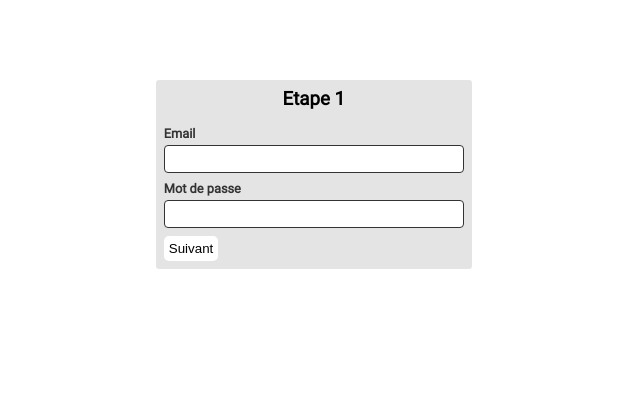
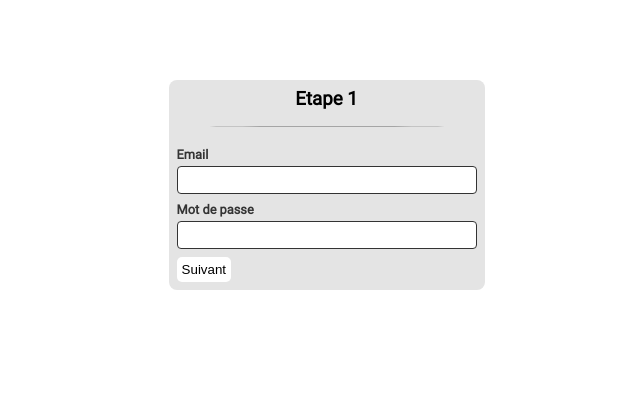
Before and after one commit to mikaelhen/tournoi_simplon, a PHP site: page /rocketleague.php in a window 1280 px wide. Shown: the top 399 px of the page, without its empty margins (241-881 px from the left). Run offline with PHP 8.4, Linux system fonts and the light colour scheme.

Commit message:
ajustement form

```diff
--- a/assets/includes/formulaire.php
+++ b/assets/includes/formulaire.php
@@ -1,8 +1,10 @@
+
 <form action="#" data-multi-step class="multi-step-form">
     <div data-step class="card">
         <h3 class="step-title">Etape 1</h3>
+        <div class="separatorForm"></div>
         <div class="form-group">
-            <label for="email">Email</label>
+            <label for="email" class="titleForm">Email</label>
             <input type="email" name="email" id="email" required>
         </div>
         <div class="form-group">
@@ -14,8 +16,9 @@
 
     <div data-step  class="card">
         <h3 class="step-title">Etape 2</h3>
+        <div class="separatorForm"></div>
             <div class="form-group">
-                <label for="address">Adresse</label>
+                <label for="address" class="titleForm">Adresse</label>
                 <input type="text" name="address" id="address" required>
             </div>
             <div class="form-group">
@@ -33,17 +36,18 @@
     </div>
     <div data-step  class="card">
         <h3 class="step-title">Etape 3</h3>
+        <div class="separatorForm"></div>
             <div class="form-group">
-                <label for="lastName">Nom</label>
+                <label for="lastName" class="titleForm">Nom</label>
                 <input type="text" name="lastName" id="lastName" required>
             </div>
             <div class="form-group">
                 <label for="firstName">Prenom</label>
                 <input type="text" name="firstName" id="firstName" required>
             </div>
-            <button type="button" data-previous>Précédent</button>
             <div class="sendButton">
-            <button type="Submit">Envoyer</button>
+                <button type="button" data-previous>Précédent</button>
+                <button type="Submit" class="buttonForm">Envoyer</button>
             </div>
 
         </div>
--- a/assets/styles/stylerl.css
+++ b/assets/styles/stylerl.css
@@ -20,18 +20,20 @@ form button {
 }
 form button:hover {
   background-color: rgb(199, 199, 199);
-  transform: translateY(-5%);
+  color: rgb(36, 36, 36);
+  transform: translateY(-7%) scale(105%);
 }
 .card {
   background-color: white;
-  border-radius: 0.2rem;
+  border-radius: 0.5rem;
   padding: 0.5rem;
   max-width: 300px;
+  min-width: 200px;
   animation: fade 250ms ease-in-out forwards;
   background-color: rgb(228, 228, 228);
   position: absolute;
   top: 80px;
-  left: 31%;
+  left: 32%;
   right: 30%;
 }
 form {
@@ -81,7 +83,11 @@ form {
 .hide {
   display: none;
 }
-
+.sendButton {
+  display: flex;
+  width: 100%;
+  justify-content: space-between;
+}
 @keyframes slide {
   0% {
     transform: translateX(200%);
@@ -107,3 +113,15 @@ form {
     transform: scale(0);
   }
 }
+.titleForm {
+  padding-top: 20px;
+}
+.separatorForm {
+  width: 80%;
+  background-color: rgb(102, 102, 102);
+  height: 1px;
+  filter: opacity(50%);
+  border-radius: 50%;
+  margin: auto;
+  border: 50px;
+}
```
